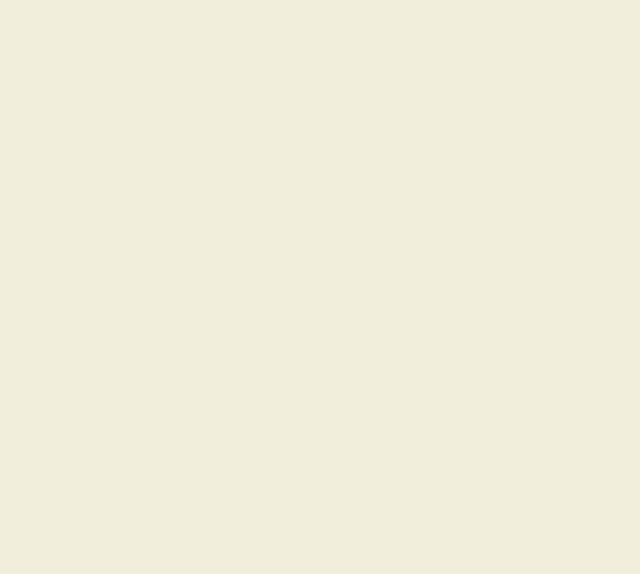
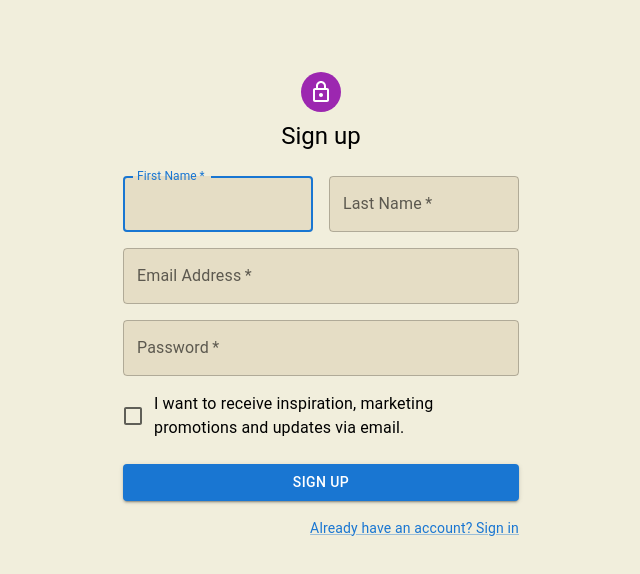
Before and after one commit to Mirtin/movie-frontend, a React (Create React App) app: page /accounts/registration in a window 1280 px wide. Shown: the top 574 px of the page, without its empty margins (319-959 px from the left). Built offline with nearby package versions, Linux system fonts and the light colour scheme.

Commit message:
Registration and login form are completed

```diff
--- a/package.json
+++ b/package.json
@@ -7,6 +7,7 @@
     "@emotion/styled": "^11.11.5",
     "@mui/icons-material": "^5.15.14",
     "@mui/material": "^5.15.14",
+    "@mui/styles": "^5.15.19",
     "@testing-library/jest-dom": "^5.17.0",
     "@testing-library/react": "^13.4.0",
     "@testing-library/user-event": "^13.5.0",
--- a/src/pages/accounts/LoginPage.js
+++ b/src/pages/accounts/LoginPage.js
@@ -1,7 +1,96 @@
+import * as React from 'react';
+import Avatar from '@mui/material/Avatar';
+import Button from '@mui/material/Button';
+import TextField from '@mui/material/TextField';
+import FormControlLabel from '@mui/material/FormControlLabel';
+import Checkbox from '@mui/material/Checkbox';
+import Link from '@mui/material/Link';
+import Grid from '@mui/material/Grid';
+import Box from '@mui/material/Box';
+import LockOutlinedIcon from '@mui/icons-material/LockOutlined';
+import Typography from '@mui/material/Typography';
+import Container from '@mui/material/Container';
 
 
-const LoginPage = () => {
-    return (null);
-};
 
-export default LoginPage;
+export default function LoginPage() {
+  const handleSubmit = (event) => {
+    event.preventDefault();
+    const data = new FormData(event.currentTarget);
+    console.log({
+      email: data.get('email'),
+      password: data.get('password'),
+    });
+  };
+
+  return (
+
+      <Container component="main" maxWidth="xs">
+
+        <Box
+          sx={{
+            marginTop: 8,
+            display: 'flex',
+            flexDirection: 'column',
+            alignItems: 'center',
+          }}
+        >
+          <Avatar sx={{ m: 1, bgcolor: 'secondary.main' }}>
+            <LockOutlinedIcon />
+          </Avatar>
+          <Typography component="h1" variant="h5">
+            Sign in
+          </Typography>
+          <Box component="form" onSubmit={handleSubmit} noValidate sx={{ mt: 1 }}>
+            <TextField
+              margin="normal"
+              required
+              fullWidth
+              id="email"
+              label="Email Address"
+              name="email"
+              autoComplete="email"
+              autoFocus
+              sx={{'& .MuiOutlinedInput-root': { backgroundColor: '#E5DDC5'}}}
+            />
+            <TextField
+              margin="normal"
+              required
+              fullWidth
+              name="password"
+              label="Password"
+              type="password"
+              id="password"
+              autoComplete="current-password"
+              sx={{'& .MuiOutlinedInput-root': { backgroundColor: '#E5DDC5'}}}
+            />
+            <FormControlLabel
+              control={<Checkbox value="remember" color="primary" />}
+              label="Remember me"
+            />
+            <Button
+              type="submit"
+              fullWidth
+              variant="contained"
+              sx={{ mt: 3, mb: 2 }}
+            >
+              Sign In
+            </Button>
+            <Grid container>
+              <Grid item xs>
+                <Link href="#" variant="body2">
+                  Forgot password?
+                </Link>
+              </Grid>
+              <Grid item>
+                <Link href="/accounts/registration" variant="body2">
+                  Don't have an account? Sign Up
+                </Link>
+              </Grid>
+            </Grid>
+          </Box>
+        </Box>
+      </Container>
+
+  );
+}
--- a/src/pages/accounts/RegistrationPage.js
+++ b/src/pages/accounts/RegistrationPage.js
@@ -1,7 +1,113 @@
+import * as React from 'react';
+import Avatar from '@mui/material/Avatar';
+import Button from '@mui/material/Button';
+import TextField from '@mui/material/TextField';
+import FormControlLabel from '@mui/material/FormControlLabel';
+import Checkbox from '@mui/material/Checkbox';
+import Link from '@mui/material/Link';
+import Grid from '@mui/material/Grid';
+import Box from '@mui/material/Box';
+import LockOutlinedIcon from '@mui/icons-material/LockOutlined';
+import Typography from '@mui/material/Typography';
+import Container from '@mui/material/Container';
 
 
 const RegistrationPage = () => {
-    return (null);
-};
+  const handleSubmit = (event) => {
+    event.preventDefault();
+    const data = new FormData(event.currentTarget);
+    console.log({
+      email: data.get('email'),
+      password: data.get('password'),
+    });
+  };
+
+  return (
+      <Container component="main" maxWidth="xs">
+        <Box
+          sx={{
+            marginTop: 8,
+            display: 'flex',
+            flexDirection: 'column',
+            alignItems: 'center',
+          }}
+        >
+          <Avatar sx={{ m: 1, bgcolor: 'secondary.main' }}>
+            <LockOutlinedIcon />
+          </Avatar>
+          <Typography component="h1" variant="h5">
+            Sign up
+          </Typography>
+          <Box component="form" noValidate onSubmit={handleSubmit} sx={{ mt: 3 }}>
+            <Grid container spacing={2}>
+              <Grid item xs={12} sm={6} sx={{'& .MuiOutlinedInput-root': { backgroundColor: '#E5DDC5'}}}>
+                <TextField
+                  autoComplete="given-name"
+                  name="firstName"
+                  required
+                  fullWidth
+                  id="firstName"
+                  label="First Name"
+                  autoFocus
+                />
+              </Grid>
+              <Grid item xs={12} sm={6} sx={{'& .MuiOutlinedInput-root': { backgroundColor: '#E5DDC5'}}}>
+                <TextField
+                  required
+                  fullWidth
+                  id="lastName"
+                  label="Last Name"
+                  name="lastName"
+                  autoComplete="family-name"
+                />
+              </Grid>
+              <Grid item xs={12} sx={{'& .MuiOutlinedInput-root': { backgroundColor: '#E5DDC5'}}}>
+                <TextField
+                  required
+                  fullWidth
+                  id="email"
+                  label="Email Address"
+                  name="email"
+                  autoComplete="email"
+                />
+              </Grid>
+              <Grid item xs={12} sx={{'& .MuiOutlinedInput-root': { backgroundColor: '#E5DDC5'}}}>
+                <TextField
+                  required
+                  fullWidth
+                  name="password"
+                  label="Password"
+                  type="password"
+                  id="password"
+                  autoComplete="new-password"
+                />
+              </Grid>
+              <Grid item xs={12}>
+                <FormControlLabel
+                  control={<Checkbox value="allowExtraEmails" color="primary" />}
+                  label="I want to receive inspiration, marketing promotions and updates via email."
+                />
+              </Grid>
+            </Grid>
+            <Button
+              type="submit"
+              fullWidth
+              variant="contained"
+              sx={{ mt: 3, mb: 2 }}
+            >
+              Sign Up
+            </Button>
+            <Grid container justifyContent="flex-end">
+              <Grid item>
+                <Link href="/accounts/login" variant="body2">
+                  Already have an account? Sign in
+                </Link>
+              </Grid>
+            </Grid>
+          </Box>
+        </Box>
+      </Container>
+  );
+}
 
 export default RegistrationPage;
```
Also changed, not shown: 1 other file (tests, documents, lock files or other folders).
